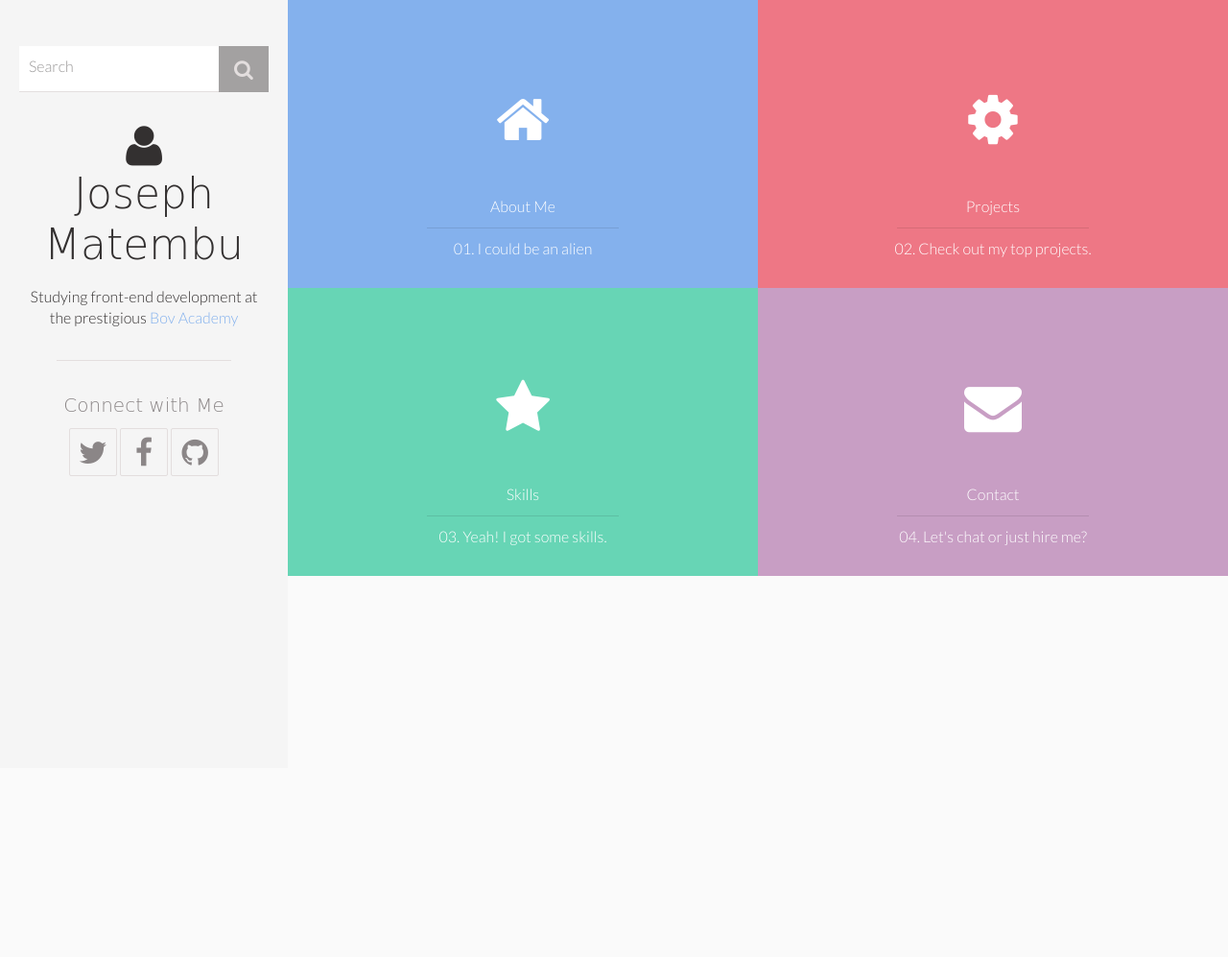
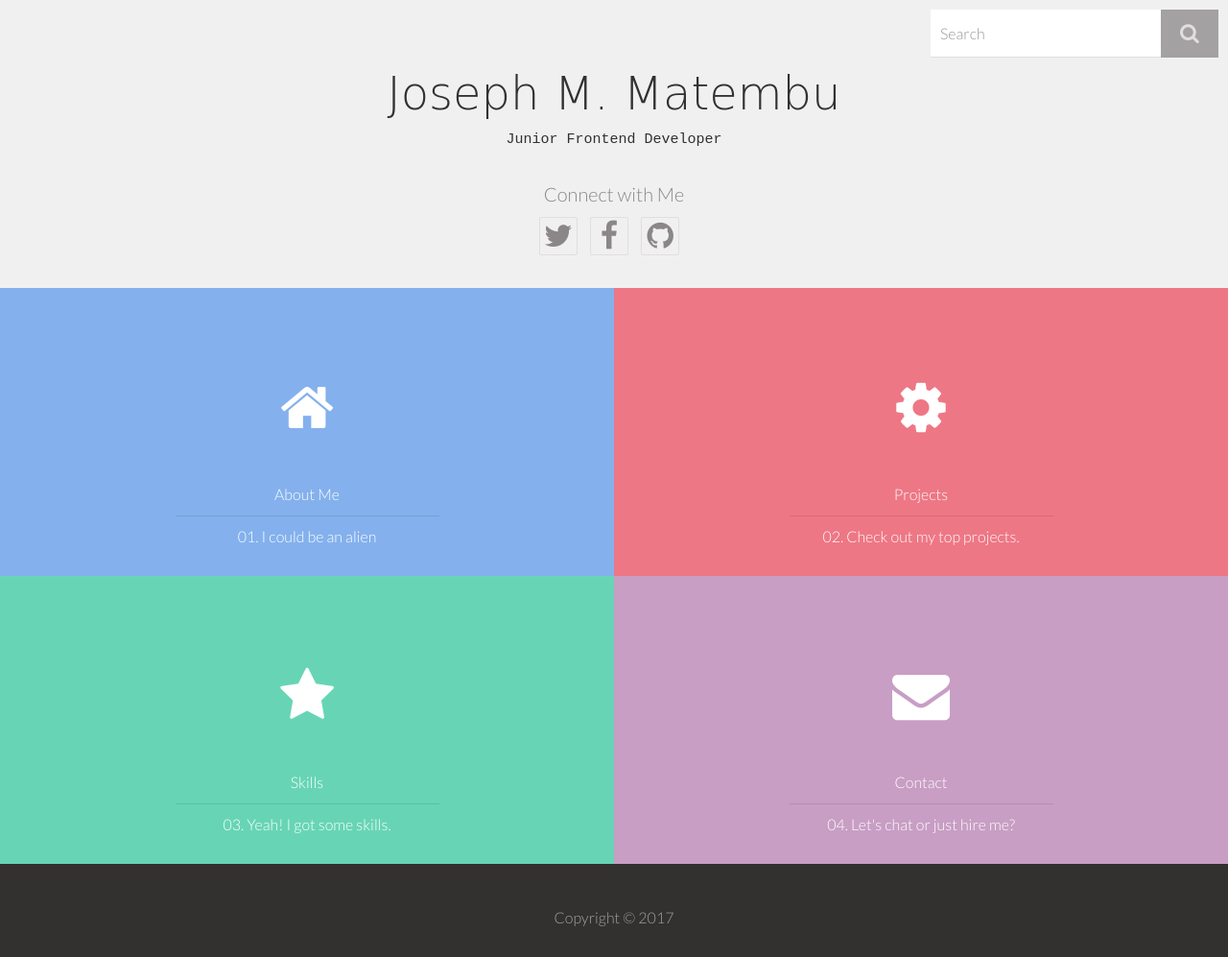
Before and after one commit to jmatembu/md-portfolio, a plain HTML site: page index.html in a window 1280 px wide. Shown: the whole page at 96% size. Before the commit the page ends 800 px from the top, so only its background shows below. Drawn offline with Linux system fonts and the light colour scheme; a web font is replaced by a local one.

Commit message:
Remove redundant sidebar - Improve animation of grid items - Add header and footer grid items - Add search form to header grid item

```diff
--- a/css/style.css
+++ b/css/style.css
@@ -285,68 +285,75 @@ button {
 
 /* Sidebar Search Form */
 .search-form {
-  position: relative;
-  overflow: auto;
-  margin-bottom: 2rem;
-}
-
-.search-form > input[type="search"] {
-  width: 80%;
-  padding: 10px;
+  position: absolute;
+  overflow: hidden;
+  right: 10px;
+  top: 0;
+  width: 300px;
+  height: 60px;
+}
+
+.search-form > .search-input {
+  width: 240px;
+  padding: 10px 10px 5px;
   border-bottom: 1px solid #e3dede;
+  right: 60px;
   -webkit-transition: border-bottom 1s .3s;
-  transition: border-bottom 1s .3s;
-}
-
-.search-form > input[type="search"]:focus,
-.search-form > input[type="search"]:focus ~ a {
+  transition: border-bottom 1s .3s, opacity .8s, width .5s;
+}
+
+.search-form > .search-input:focus,
+.search-form > .search-input:focus ~ a {
   border-bottom-color: #a3a1a1;
 }
 
-.search-form > a {
+.search-form > .search-button {
   color: #e3dede;
   background-color: #a3a1a1;
   border-bottom: 1px solid transparent;
   padding: 12.5px 0;
-  width: 20%;
+  width: 60px;
+  right: 0;
   -webkit-transition: color 0.3s, background-color .75s ease-in-out, border-bottom 1s .3s;
   transition: color 0.3s, background-color .75s ease-in-out, border-bottom 1s .3s;
 }
 
-.search-form > a:hover {
+.search-form > .search-button:hover {
   font-weight: bold;
 }
 
-.search-form > a,
-.search-form > input[type="search"] {
+.search-form > .search-button,
+.search-form > .search-input {
   display: inline-block;
-  float: left;
-  margin-top: 1rem;
+  margin-top: .625rem;
+  height: 50px;
+  position: absolute;
+
 }
 .search-form > label {
   position: absolute;
   left: 10px;
   top: 40%;
   opacity: .5;
+  z-index: 10;
   -webkit-transition: left .3s ease, -webkit-transform .3s ease-in-out;
   transition: left .3s ease, -webkit-transform .3s ease-in-out;
   transition: transform .3s ease-in-out, left .3s ease;
   transition: transform .3s ease-in-out, left .3s ease, -webkit-transform .3s ease-in-out;
 }
 
-.search-form > input[type="search"]:focus + label {
-  -webkit-transform: translateY(-30px);
-          transform: translateY(-30px);
-  left: 0;
-}
-
-
+.search-form > .search-input:focus + label {
+  -webkit-transform: translateY(-12px);
+          transform: translateY(-12px);
+  font-size: 70%;
+}
 
 .social {
   color: #8b8687;
 }
 
-.social h2 {
+.social > span {
+  display: block;
   font-size: 1.25rem;
   margin-bottom: .625rem;
 }
@@ -355,10 +362,11 @@ button {
   border-radius: 2px;
   color: #8b8687;
   display: inline-block;
-  width: 50px;
-  height: 50px;
+  width: 40px;
+  height: 40px;
   border: 1px solid #e3dede;
-  padding-top: 9px;
+  padding-top: 3px;
+  margin-right: 10px;
   -webkit-transition: color 0.3s, border-radius .3s, background-color .5s;
   transition: color 0.3s, border-radius .3s, background-color .5s;
 }
@@ -381,24 +389,9 @@ main > input[name="content"] {
   display: none;
 }
 
-/* Overlay
- ----------------------------------------------*/
-.grid::after {
-  content: '';
-  background: rgba(202, 202, 202, 0.4);
-  opacity: 0;
-  position: absolute;
-  pointer-events: none;
-  top: 0;
-  left: 0;
-  width: 100%;
-  height: 100%;
-  -webkit-transition: opacity 0.5s;
-  transition: opacity 0.5s;
-}
-
-.view-single .grid::after {
-  opacity: 1;
+/* Grid */
+.grid {
+/*  perspective: 1000px;*/
 }
 
 /* Grid item
@@ -407,6 +400,7 @@ main > input[name="content"] {
   padding: 45px 55px 30px;
   position: relative;
   color: #fff;
+  width: 50%;
   min-height: 300px;
   cursor: pointer;
   text-align: center;
@@ -419,7 +413,27 @@ main > input[name="content"] {
   -webkit-box-pack: center;
       -ms-flex-pack: center;
           justify-content: center;
-}
+  /*transform-style: preserve-3d;*/
+}
+
+.grid-item:first-child {
+  position: relative;
+  background-color: #f0f0f0;
+  color: #333030;
+  font-size: 1em;
+  padding-top: 60px;
+}
+.grid-item:first-child,
+.grid-item:last-child {
+  width: 100%;
+  cursor: default;
+}
+.grid-item:last-child {
+  background-color: #333030;
+  color: #a3a1a1;
+  min-height: unset;
+}
+
 
 .grid-item  h2 {
   -webkit-transition: .3s;
@@ -431,31 +445,38 @@ main > input[name="content"] {
           transform: scale(1.1, 1.1);
 }
 
-.grid-item:first-of-type {
+.grid-item:nth-child(2) {
   background-color: #84B1ED;
 }
 
-.grid-item:nth-of-type(2) {
+.grid-item:nth-child(3) {
   background-color: #EE7785;
 }
 
-.grid-item:nth-of-type(3) {
+.grid-item:nth-child(4) {
   background-color: #67D5B5;
 }
 
-.grid-item:last-of-type {
+.grid-item:nth-child(5) {
   background-color: #C89EC4;
 }
 
-.grid-item:first-of-type:hover .loader,
 .grid-item:nth-of-type(2):hover .loader,
 .grid-item:nth-of-type(3):hover .loader,
-.grid-item:last-of-type:hover .loader{
-  width: 80%;
+.grid-item:nth-of-type(4):hover .loader,
+.grid-item:nth-of-type(5):hover .loader{
+  width: 60%;
   background-color: #f5f5f5;
 }
 
+
 /* grid item element and full content element styles */
+.portfolio-name > small {
+  display: block;
+  margin-top: .3125em;
+  font-family: monospace;
+  font-size: .3125em;
+}
 .title {
   margin: 0;
   font-size: 1.875rem;
@@ -475,7 +496,7 @@ main > input[name="content"] {
   -webkit-box-pack: center;
       -ms-flex-pack: center;
           justify-content: center;
-  width: 100%;
+  /*width: 100%;*/
 }
 
 .loader {
@@ -500,11 +521,10 @@ main > input[name="content"] {
   overflow-y: auto;
 }
 
-
-
 input[name="content"]:checked + .content {
   pointer-events: auto;
   height: 100%;
+  opacity: 1;
   -webkit-transform: scale(1, 1);
           transform: scale(1, 1);
   -webkit-transform-origin: 50%;
@@ -512,10 +532,10 @@ input[name="content"]:checked + .content {
   -webkit-transition: -webkit-transform .5s ease-in-out 2s;
   transition: -webkit-transform .5s ease-in-out 2s;
   transition: transform .5s ease-in-out 2s;
-  transition: transform .5s ease-in-out 2s, -webkit-transform .5s ease-in-out 2s;
-}
-
-input[id*="about"]:checked ~ .grid .grid-item:first-child .title,
+  transition: opacity .5s, transform .5s ease-in-out 2s;
+}
+
+/*input[id*="about"]:checked ~ .grid .grid-item:first-child .title,
 input[id*="projects"]:checked ~ .grid .grid-item:nth-child(2) .title,
 input[id*="skills"]:checked ~ .grid .grid-item:nth-child(3) .title,
 input[id*="contact"]:checked ~ .grid .grid-item:last-child .title {
@@ -539,49 +559,60 @@ input[id*="contact"]:checked ~ .grid .grid-item:last-child .meta {
   transition: opacity .3s .3s, -webkit-transform .5s ease-out .2s;
   transition: transform .5s ease-out .2s, opacity .3s .3s;
   transition: transform .5s ease-out .2s, opacity .3s .3s, -webkit-transform .5s ease-out .2s;
-}
-
-input[id*="about"]:checked ~ .grid .grid-item:first-child,
+}*/
+
+input[id*="about"]:checked ~ .grid .grid-item:nth-child(2),
 input[id*="projects"]:checked ~ .grid .grid-item:nth-child(2),
+input[id*="skills"]:checked ~ .grid .grid-item:nth-child(4),
+input[id*="contact"]:checked ~ .grid .grid-item:nth-child(4) {
+  transform: rotateY(180deg);
+  transform-origin: 0%;
+  opacity: 0;
+  transition: transform 1s ease-out, opacity .8s .6s;
+}
+
+input[id*="about"]:checked ~ .grid .grid-item:nth-child(4),
+input[id*="projects"]:checked ~ .grid .grid-item:nth-child(4),
+input[id*="skills"]:checked ~ .grid .grid-item:nth-child(2),
+input[id*="contact"]:checked ~ .grid .grid-item:nth-child(2) {
+  transform: rotateY(180deg);
+  opacity: 0;
+  transform-origin: 0%;
+  transition: transform 2s ease-out, opacity .8s 1s;
+}
+
+input[id*="about"]:checked ~ .grid .grid-item:nth-child(3),
+input[id*="projects"]:checked ~ .grid .grid-item:nth-child(3),
+input[id*="skills"]:checked ~ .grid .grid-item:nth-child(5),
+input[id*="contact"]:checked ~ .grid .grid-item:nth-child(5) {
+  transform: rotateY(-180deg);
+  opacity: 0;
+  transform-origin: 100%;
+  transition: transform 1s ease-out, opacity .8s .6s;
+}
+
+input[id*="about"]:checked ~ .grid .grid-item:nth-child(5),
+input[id*="projects"]:checked ~ .grid .grid-item:nth-child(5),
 input[id*="skills"]:checked ~ .grid .grid-item:nth-child(3),
-input[id*="contact"]:checked ~ .grid .grid-item:last-child {
-  background-color: transparent;
-  -webkit-transition: background-color 1s .5s;
-  transition: background-color 1s .5s;
+input[id*="contact"]:checked ~ .grid .grid-item:nth-child(3) {
+  transform: rotateY(-180deg);
+  opacity: 0;
+  transform-origin: 100%;
+  transition: transform 2s ease-out, opacity .8s 1s;
 }
 
 
 input[name="content"]:checked ~ .grid {
-  -webkit-transform: scale(0, 0);
-          transform: scale(0, 0);
-  -webkit-transform-origin: 50%;
-          transform-origin: 50%;
-  -webkit-transition: -webkit-transform .5s ease-in-out 1s;
-  transition: -webkit-transform .5s ease-in-out 1s;
-  transition: transform .5s ease-in-out 1s;
-  transition: transform .5s ease-in-out 1s, -webkit-transform .5s ease-in-out 1s;
-}
-
-
+  transform: scale(0, 0);
+  transition: transform 0s 1.5s;
+}
 
 input[name="content"] ~ .content {
-  -webkit-transform: scale(0, 0);
-          transform: scale(0, 0);
-  -webkit-transform-origin: 50%;
-          transform-origin: 50%;
-  -webkit-transition: all .5s;
-  transition: all .5s;
+  /* Animation */
 }
 
 input[name="content"] ~ .grid {
-  -webkit-transform: scale(1, 1);
-          transform: scale(1, 1);
-  -webkit-transform-origin: 50%;
-          transform-origin: 50%;
-  -webkit-transition: -webkit-transform .5s ease-in-out .5s;
-  transition: -webkit-transform .5s ease-in-out .5s;
-  transition: transform .5s ease-in-out .5s;
-  transition: transform .5s ease-in-out .5s, -webkit-transform .5s ease-in-out .5s;
+  /* Animation */
 }
 
 .scroll-wrap {
@@ -2140,6 +2171,32 @@ li.cartProductPrice {
     clear: both;
   }
 
+  /* 2 columns */
+  .grid-item {
+
+    border: none;
+  }
+
+  /* About Sectioon */
+  .about-description p {
+    text-align: left;
+    line-height: 1.7;
+  }
+}
+
+@media screen and (min-width: 601px) {
+  html,
+  body,
+  main,
+  .container, {
+    height: 100%;
+  }
+
+  main {
+    /*height: 100%;*/
+    /*margin-left: 300px;*/
+  }
+
   .grid {
     display: -webkit-box;
     display: -ms-flexbox;
@@ -2148,32 +2205,6 @@ li.cartProductPrice {
         flex-wrap: wrap;
   }
 
-  /* 2 columns */
-  .grid-item {
-    width: 50%;
-    border: none;
-  }
-
-  /* About Sectioon */
-  .about-description p {
-    text-align: left;
-    line-height: 1.7;
-  }
-}
-
-@media screen and (min-width: 601px) {
-  html,
-  body,
-  main,
-  .container, {
-    height: 100%;
-  }
-
-  main {
-    /*height: 100%;*/
-    margin-left: 300px;
-  }
-
   .content-item {
     font-size: 1em;
   }
@@ -2195,7 +2226,7 @@ li.cartProductPrice {
 }
 @media screen and (max-width: 600px) {
   main {
-    margin-top: 60px;
+    /*margin-top: 60px;*/
   }
 
   .sidebar {
@@ -2247,6 +2278,10 @@ li.cartProductPrice {
 
   .title-full {
     font-size: 2em;
+  }
+
+  .grid-item {
+    width: 100%;
   }
 
   .content-item {
--- a/index.html
+++ b/index.html
@@ -16,7 +16,7 @@
 
     <input type="checkbox" id="sidebar-toggle" class="show-sidebar">
 
-    <div class="menu-toggle">
+    <!-- <div class="menu-toggle">
       <label for="sidebar-toggle">
         <span>Menu</span>
       </label>
@@ -24,11 +24,7 @@
 
     <aside id="theSidebar" class="sidebar">
 
-      <form class="search-form">
-        <input type="search" id="search">
-        <label for="search">Search</label>
-        <a href="#search-modal"><i class="fa fa-search fa-lg"></i></a>
-      </form>
+
 
       <i class="fa fa-user fa-3x"></i>
       <h1><span>Joseph</span> Matembu</h1>
@@ -49,7 +45,7 @@
           <p>Search Temporarily Disabled</p>
         </div>
       </div>
-    </aside>
+    </aside> -->
 
     <main>
       <input type="checkbox" name="content" id="about-input">
@@ -847,7 +843,24 @@
           <i class="fa fa-close"></i><span>Close</span>
         </label>
       </section>
+
       <section class="grid">
+        <div class="grid-item">
+          <h1 class="portfolio-name">Joseph M. Matembu <small>Junior Frontend Developer</small></h1>
+
+          <div class="social">
+            <span>Connect with Me</span>
+            <a href="http://twitter.com/jmatembu" target="_blank" title="Twitter"><i class="fa fa-twitter fa-2x"></i></a>
+            <a href="http://facebook.com/josesmat" target="_blank" title="Facebook"><i class="fa fa-facebook fa-2x"></i></a>
+            <a href="http://github.com/jmatembu" target="_blank" title="Github"><i class="fa fa-github fa-2x"></i></a>
+          </div>
+
+          <form class="search-form">
+            <input type="search" id="search" class="search-input">
+            <label for="search">Search</label>
+            <a href="#search-modal" class="search-button"><i class="fa fa-search fa-lg"></i></a>
+          </form>
+        </div>
         <label class="grid-item" for="about-input">
           <h2 class="title title-preview"><i class="fa fa-home fa-2x"></i></h2>
           <div class="meta meta-preview">
@@ -880,6 +893,9 @@
             <span class="meta-description">04. Let's chat or just hire me?</span>
           </div>
         </label>
+        <div class="grid-item">
+          <p>Copyright &copy; 2017</p>
+        </div>
       </section>
 
 
```
